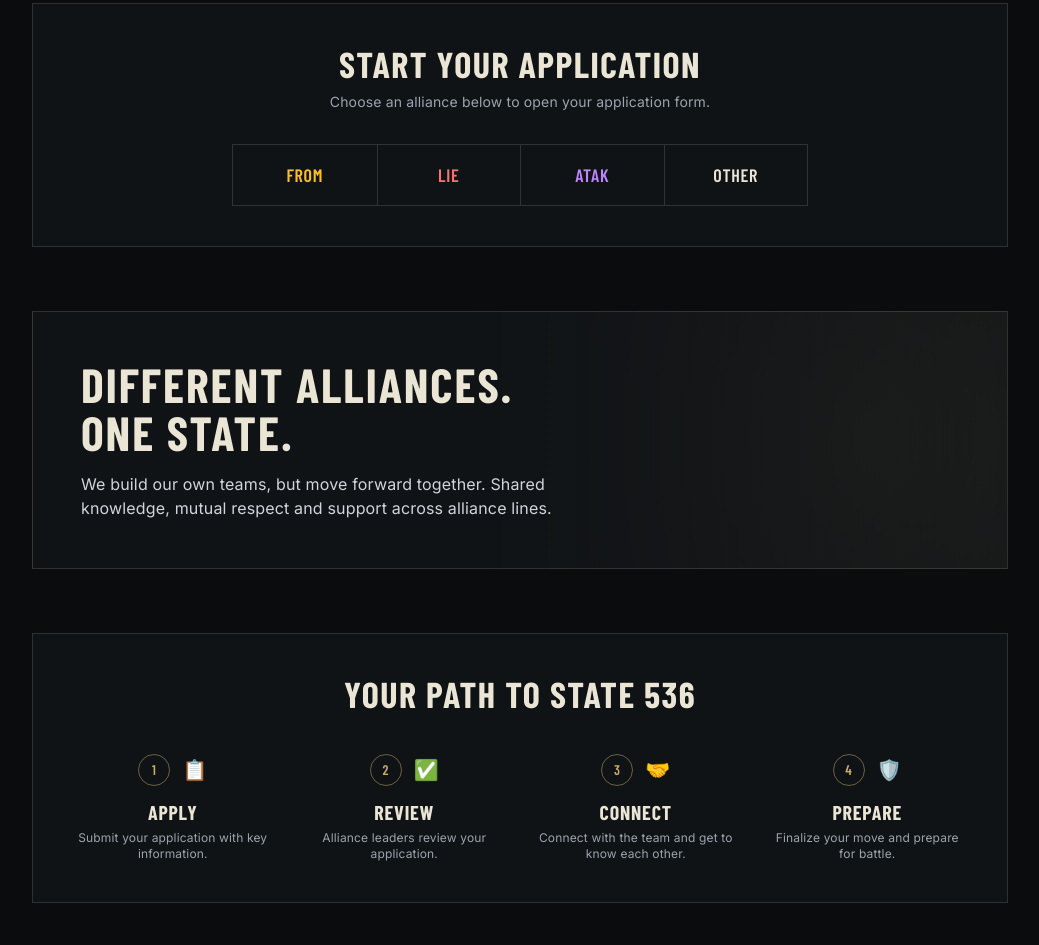
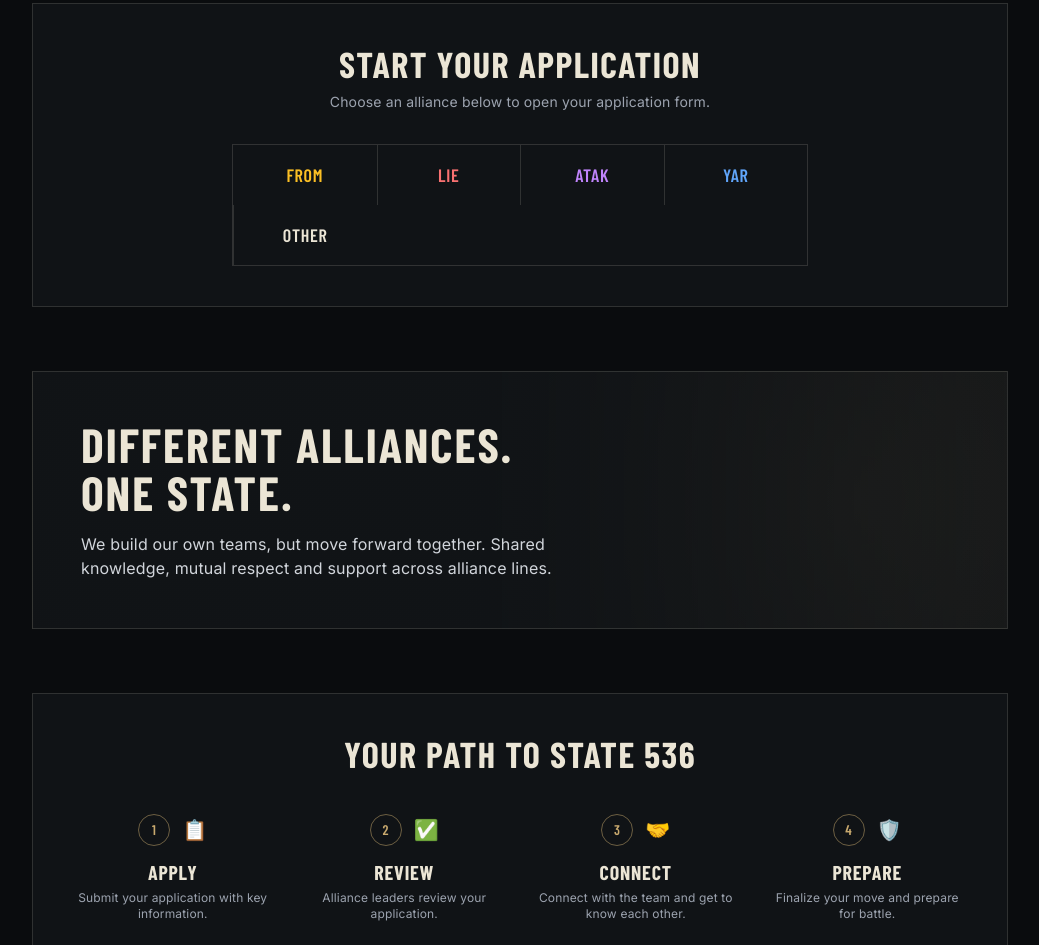
Before and after one commit to darkwarmail000-a11y/Server536, a plain HTML site: page index.html in a window 1280 px wide. Shown: the part 1888-2833 px from the top of the page, without its empty margins (120-1159 px from the left). Drawn offline with nearby package versions, Linux system fonts and the light colour scheme; a web font is replaced by a local one.

Commit message:
Update index.html

```diff
--- a/index.html
+++ b/index.html
@@ -190,6 +190,7 @@
                 <button onclick="openApplyForm('FROM')" class="py-4 font-display text-lg text-amber-400 hover:bg-amber-500/10 transition">FROM</button>
                 <button onclick="openApplyForm('Lie')" class="py-4 font-display text-lg text-red-400 hover:bg-red-500/10 transition">Lie</button>
                 <button onclick="openApplyForm('ATAK')" class="py-4 font-display text-lg text-purple-400 hover:bg-purple-500/10 transition">ATAK</button>
+                <button onclick="openApplyForm('YAR')" class="py-4 font-display text-lg text-blue-400 hover:bg-blue-500/10 transition">YAR</button>
                 <button onclick="openApplyForm('Other')" class="py-4 font-display text-lg text-[#ebe5d5] hover:bg-white/5 transition">Other</button>
             </div>
         </section>
```
